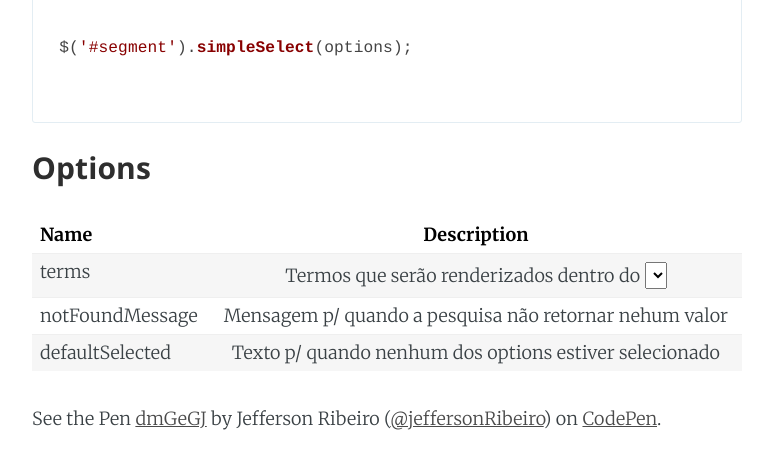
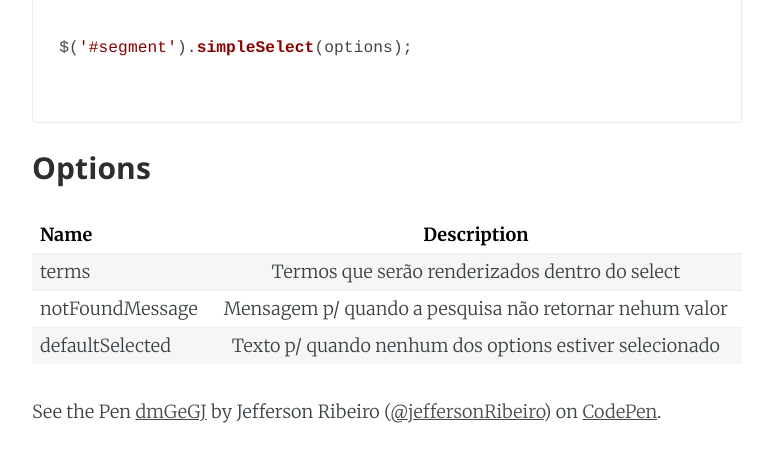
Before and after one commit to jeffersonRibeiro/blog, a Jekyll site: the page built from _posts/2018-03-13-Simple-Select-Plugin.md, in a window 1280 px wide and 900 px high, scrolled down 1612 px, cut to the strip 0-455 px from the top of the window. Shown: the whole strip, without its empty margins (253-1026 px from the left). Built offline with Jekyll 4.4.1, drawn with Linux system fonts in a browser that asks for light colours; nearby versions of some CDN libraries; comment, search, counter and statistics services are not loaded.

Commit message:
Update 2018-03-13-Simple-Select-Plugin.md

```diff
--- a/_posts/2018-03-13-Simple-Select-Plugin.md
+++ b/_posts/2018-03-13-Simple-Select-Plugin.md
@@ -49,7 +49,7 @@ $('#segment').simpleSelect(options);
 
 | Name            | Description                                                 |
 | --------------- |:-----------------------------------------------------------:|
-| terms           | Termos que serão renderizados dentro do <select>            |
+| terms           | Termos que serão renderizados dentro do select            |
 | notFoundMessage | Mensagem p/ quando a pesquisa não retornar nehum valor      |
 | defaultSelected | Texto p/ quando nenhum dos options estiver selecionado      |
 
```
